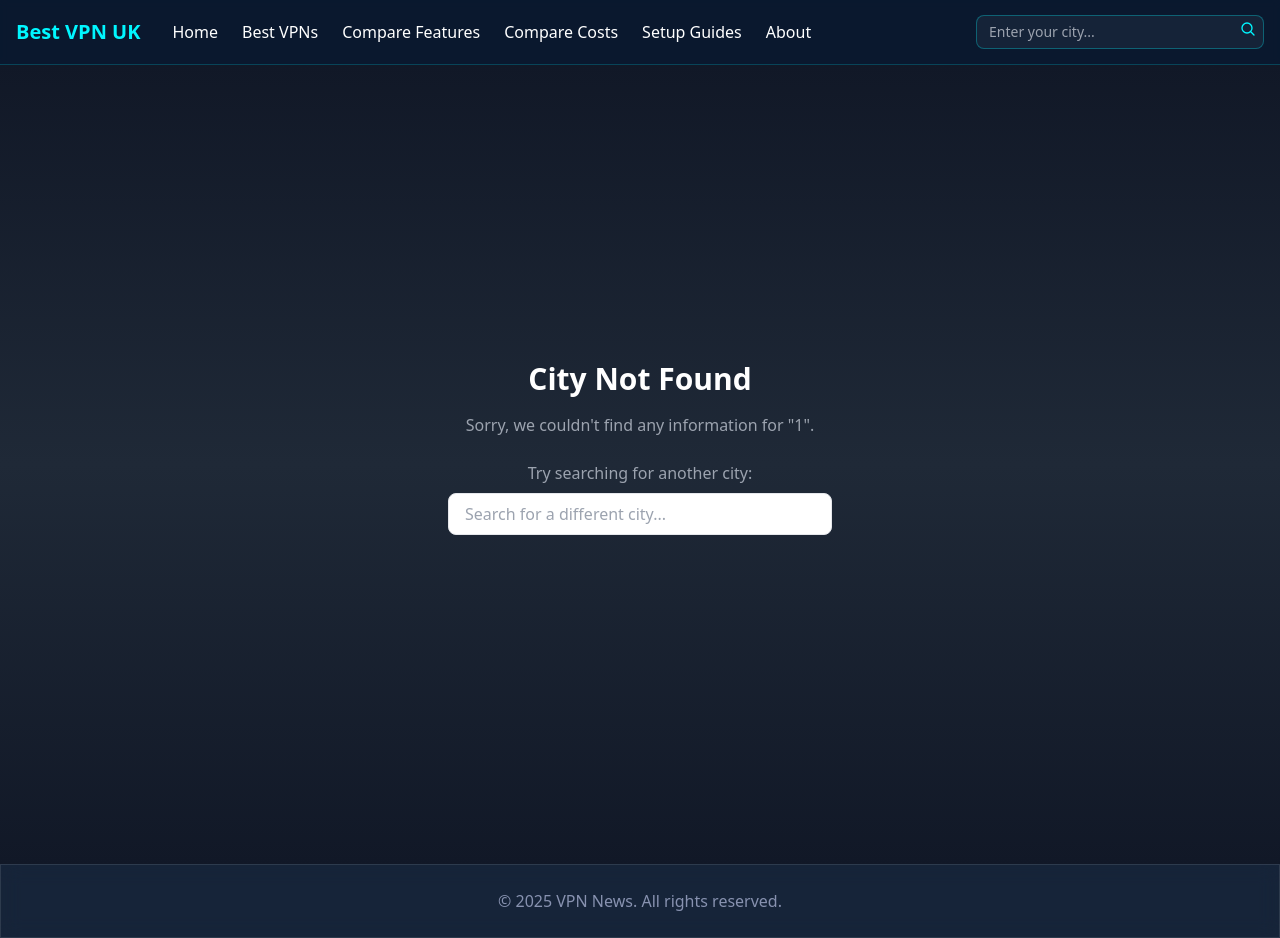
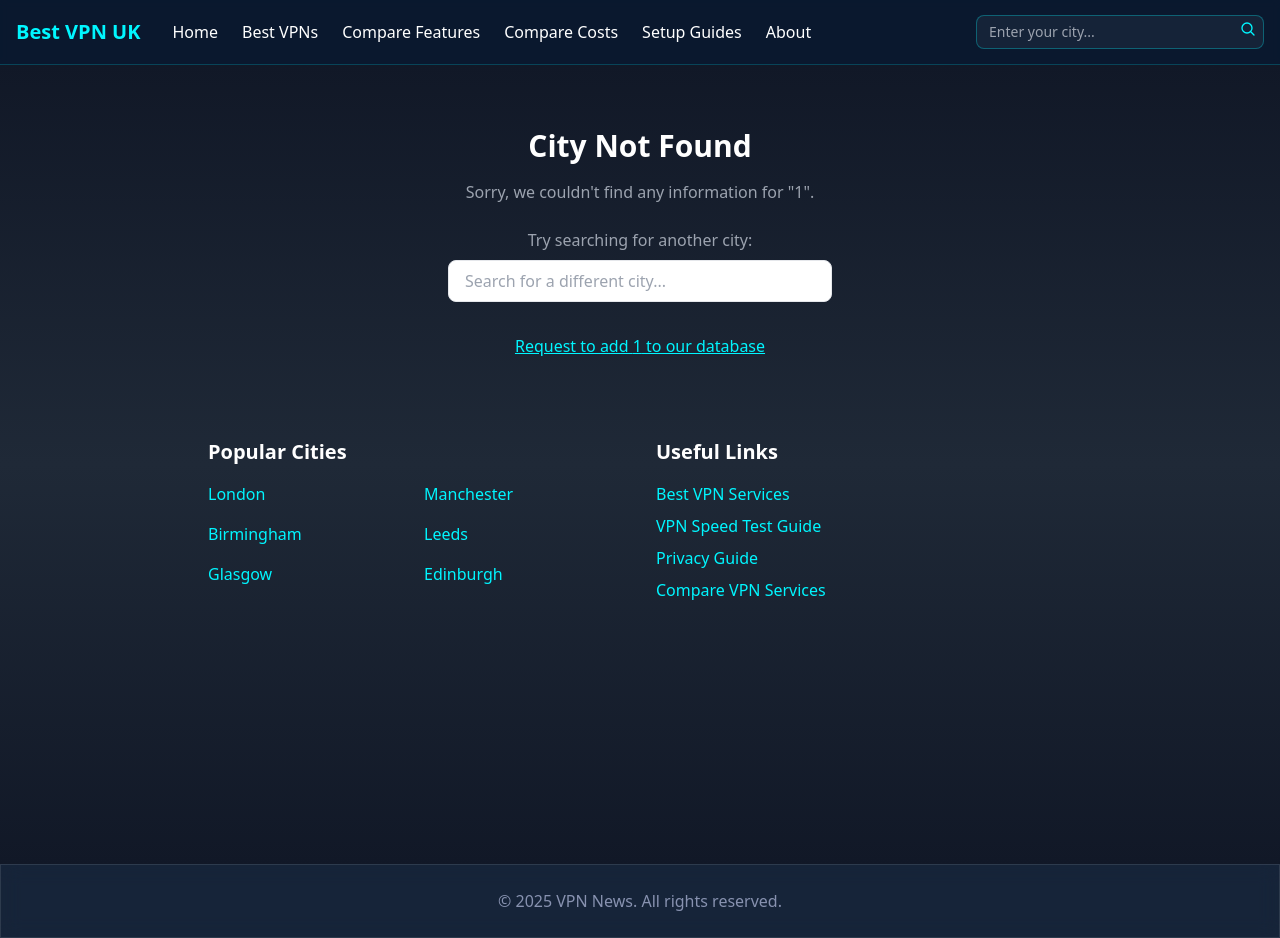
Before and after one commit to GergulasBalint/bestvpn, a React (Vite) app: page /city/1 in a window 1280 px wide. Built offline with nearby package versions, Linux system fonts and the light colour scheme.

Commit message:
city improving  again

```diff
--- a/src/components/CityNotFound.tsx
+++ b/src/components/CityNotFound.tsx
@@ -1,25 +1,145 @@
-import React from 'react';
+import React, { useState } from 'react';
 import CityList from './CityList';
+import { Link } from 'react-router-dom';
 
 interface CityNotFoundProps {
   searchedCity: string;
 }
 
 const CityNotFound: React.FC<CityNotFoundProps> = ({ searchedCity }) => {
+  const [showForm, setShowForm] = useState(false);
+  const [formData, setFormData] = useState({
+    cityName: searchedCity,
+    region: '',
+    email: '',
+    additionalInfo: ''
+  });
+
+  const handleSubmit = (e: React.FormEvent) => {
+    e.preventDefault();
+    // Here you would typically send this data to your backend
+    console.log('Form submitted:', formData);
+    setShowForm(false);
+    alert('Thank you for your submission! We will review and add your city soon.');
+  };
+
   return (
-    <div className="min-h-screen bg-gradient-to-b from-gray-900 via-gray-800 to-gray-900 text-white flex items-center justify-center">
-      <div className="max-w-md w-full mx-4">
+    <div className="min-h-screen bg-gradient-to-b from-gray-900 via-gray-800 to-gray-900 text-white">
+      <div className="max-w-4xl mx-auto px-4 py-16">
         <div className="text-center mb-8">
           <h1 className="text-3xl font-bold mb-4">City Not Found</h1>
           <p className="text-gray-400 mb-6">
             Sorry, we couldn't find any information for "{searchedCity}".
           </p>
-          <div className="mb-4">
+
+          <div className="mb-8">
             <p className="text-gray-400 mb-2">Try searching for another city:</p>
             <CityList
               placeholder="Search for a different city..."
               className="max-w-sm mx-auto"
             />
+          </div>
+
+          {!showForm ? (
+            <button
+              onClick={() => setShowForm(true)}
+              className="text-cyber-blue hover:text-blue-400 underline mb-8"
+            >
+              Request to add {searchedCity} to our database
+            </button>
+          ) : (
+            <div className="max-w-md mx-auto bg-gray-800/50 p-6 rounded-lg">
+              <h2 className="text-xl font-semibold mb-4">Add New City</h2>
+              <form onSubmit={handleSubmit} className="space-y-4">
+                <div>
+                  <label className="block text-sm text-gray-400 mb-1">City Name</label>
+                  <input
+                    type="text"
+                    value={formData.cityName}
+                    onChange={e => setFormData({...formData, cityName: e.target.value})}
+                    className="w-full px-3 py-2 bg-gray-700 rounded-lg text-white"
+                    required
+                  />
+                </div>
+                <div>
+                  <label className="block text-sm text-gray-400 mb-1">Region</label>
+                  <input
+                    type="text"
+                    value={formData.region}
+                    onChange={e => setFormData({...formData, region: e.target.value})}
+                    className="w-full px-3 py-2 bg-gray-700 rounded-lg text-white"
+                    required
+                  />
+                </div>
+                <div>
+                  <label className="block text-sm text-gray-400 mb-1">Your Email</label>
+                  <input
+                    type="email"
+                    value={formData.email}
+                    onChange={e => setFormData({...formData, email: e.target.value})}
+                    className="w-full px-3 py-2 bg-gray-700 rounded-lg text-white"
+                    required
+                  />
+                </div>
+                <div>
+                  <label className="block text-sm text-gray-400 mb-1">Additional Information</label>
+                  <textarea
+                    value={formData.additionalInfo}
+                    onChange={e => setFormData({...formData, additionalInfo: e.target.value})}
+                    className="w-full px-3 py-2 bg-gray-700 rounded-lg text-white"
+                    rows={4}
+                  />
+                </div>
+                <div className="flex gap-4">
+                  <button
+                    type="submit"
+                    className="px-4 py-2 bg-cyber-blue text-white rounded-lg hover:bg-blue-600"
+                  >
+                    Submit
+                  </button>
+                  <button
+                    type="button"
+                    onClick={() => setShowForm(false)}
+                    className="px-4 py-2 bg-gray-600 text-white rounded-lg hover:bg-gray-700"
+                  >
+                    Cancel
+                  </button>
+                </div>
+              </form>
+            </div>
+          )}
+        </div>
+
+        {/* Popular Cities and Links */}
+        <div className="grid md:grid-cols-2 gap-8 mt-12">
+          <div>
+            <h2 className="text-xl font-semibold mb-4">Popular Cities</h2>
+            <div className="grid grid-cols-2 gap-4">
+              <Link to="/city/london" className="text-cyber-blue hover:text-blue-400">London</Link>
+              <Link to="/city/manchester" className="text-cyber-blue hover:text-blue-400">Manchester</Link>
+              <Link to="/city/birmingham" className="text-cyber-blue hover:text-blue-400">Birmingham</Link>
+              <Link to="/city/leeds" className="text-cyber-blue hover:text-blue-400">Leeds</Link>
+              <Link to="/city/glasgow" className="text-cyber-blue hover:text-blue-400">Glasgow</Link>
+              <Link to="/city/edinburgh" className="text-cyber-blue hover:text-blue-400">Edinburgh</Link>
+            </div>
+          </div>
+
+          <div>
+            <h2 className="text-xl font-semibold mb-4">Useful Links</h2>
+            <div className="space-y-2">
+              <Link to="/best-vpns" className="block text-cyber-blue hover:text-blue-400">
+                Best VPN Services
+              </Link>
+              <Link to="/vpn-speed-test" className="block text-cyber-blue hover:text-blue-400">
+                VPN Speed Test Guide
+              </Link>
+              <Link to="/privacy-guide" className="block text-cyber-blue hover:text-blue-400">
+                Privacy Guide
+              </Link>
+              <Link to="/compare-vpns" className="block text-cyber-blue hover:text-blue-400">
+                Compare VPN Services
+              </Link>
+            </div>
           </div>
         </div>
       </div>
--- a/src/data/cityData.ts
+++ b/src/data/cityData.ts
@@ -25,6 +25,7 @@ export const cities: CityData[] = [
   { id: 'london', name: 'London' },
   { id: 'manchester', name: 'Manchester' },
   { id: 'birmingham', name: 'Birmingham' },
+  { id: 'leeds', name: 'Leeds' },
   { id: 'edinburgh', name: 'Edinburgh' },
   { id: 'glasgow', name: 'Glasgow' },
   { id: 'abberton', name: 'Abberton' },
```
